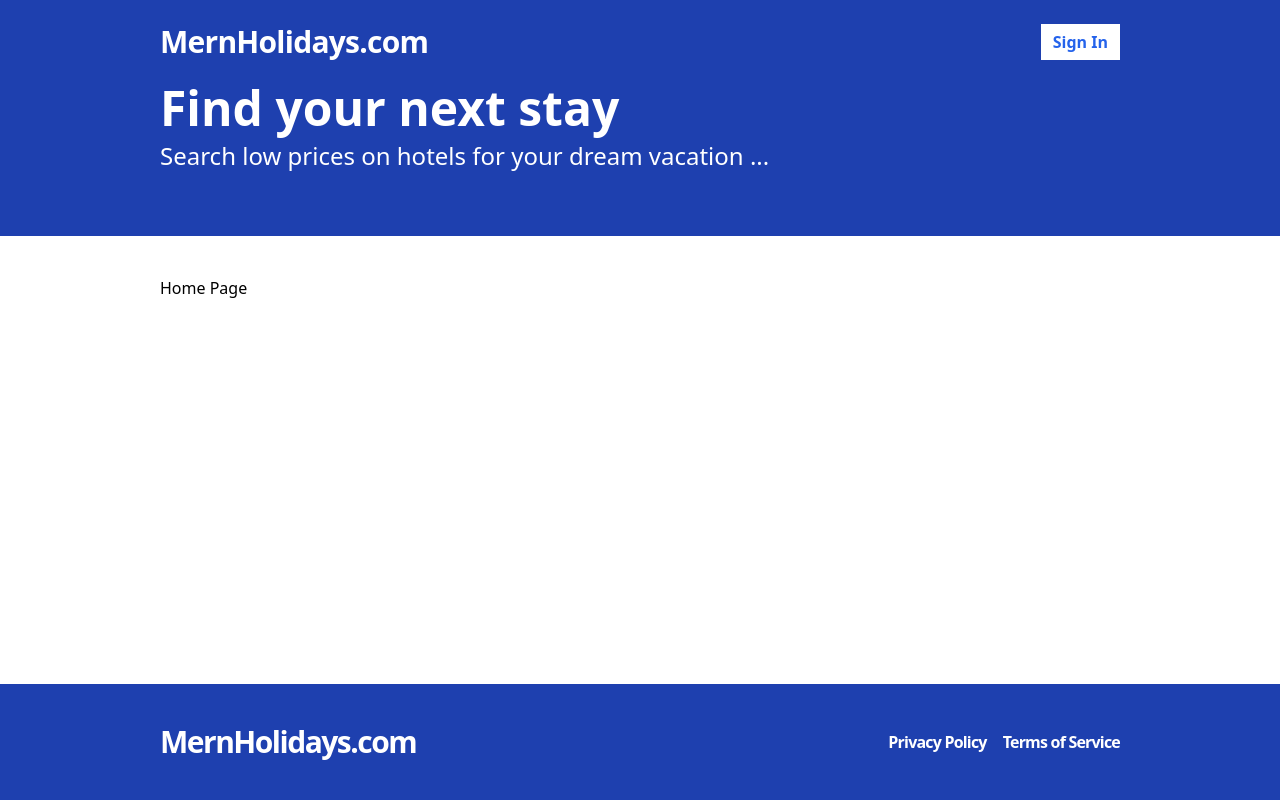
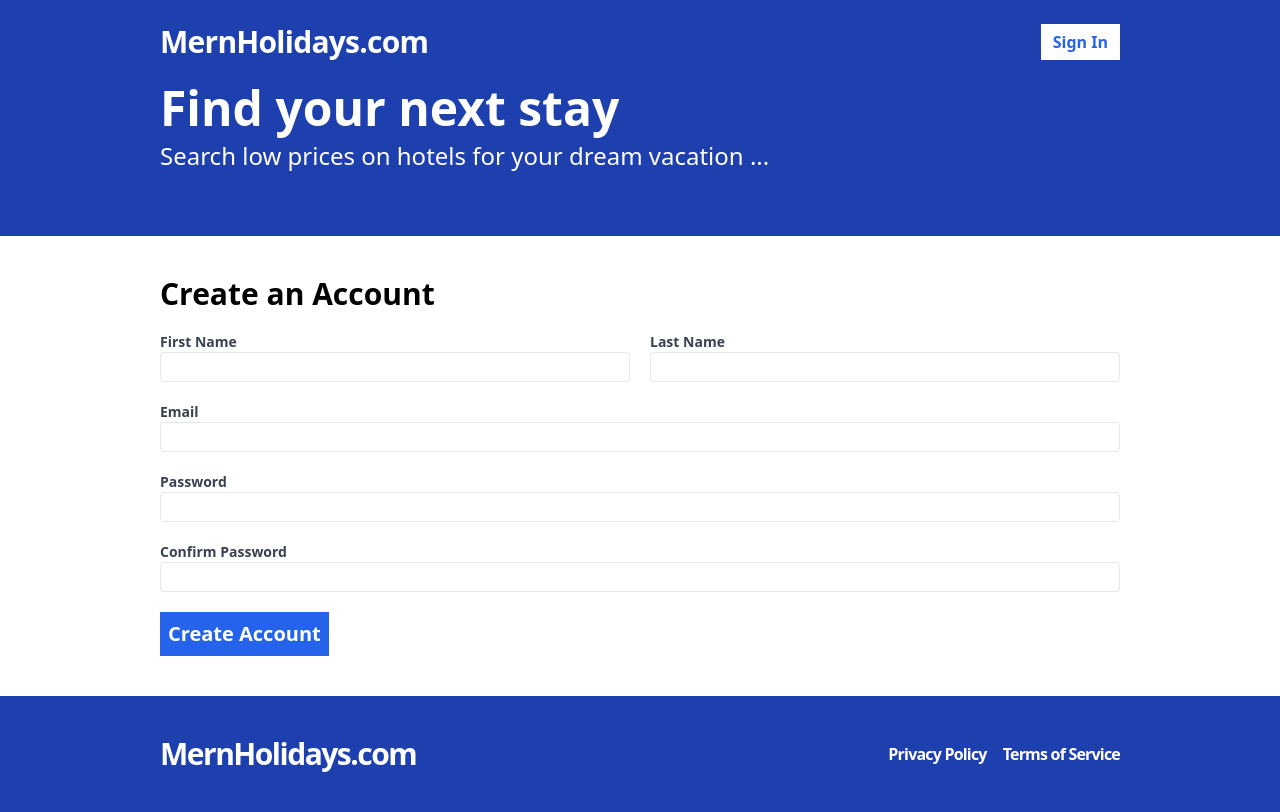
Before and after one commit to pranabkalita/mern-booking, a React (Vite) app in the folder frontend/: page /register in a window 1280 px wide. Before the commit this address led to /. Built offline with nearby package versions, Linux system fonts and the light colour scheme; no server answers.

Commit message:
Implemented Registration Form with Toast Messaage

```diff
--- a/frontend/package.json
+++ b/frontend/package.json
@@ -12,6 +12,8 @@
   "dependencies": {
     "react": "^18.3.1",
     "react-dom": "^18.3.1",
+    "react-hook-form": "^7.53.0",
+    "react-query": "^3.39.3",
     "react-router-dom": "^6.26.1"
   },
   "devDependencies": {
--- a/frontend/src/App.tsx
+++ b/frontend/src/App.tsx
@@ -4,7 +4,9 @@ import {
   Routes,
   Navigate,
 } from "react-router-dom";
+
 import Layout from "./layouts/Layout";
+import Register from "./pages/Register";
 
 const App = () => {
   return (
@@ -18,6 +20,8 @@ const App = () => {
           <p>Search Page</p>
         </Layout>} />
 
+        <Route path="/register" element={ <Layout><Register /></Layout> } />
+
         <Route path="*" element={ <Navigate to="/" /> } />
       </Routes>
     </Router>
--- /dev/null
+++ b/frontend/src/api-client.ts
@@ -0,0 +1,19 @@
+import { RegisterFormData } from "./pages/Register";
+
+const API_BASE_URL = import.meta.env.VITE_API_BASE_URL;
+
+export const register = async (formData: RegisterFormData) => {
+  const response = await fetch(`${API_BASE_URL}/api/users/register`, {
+    method: "POST",
+    headers: {
+      "Content-Type": "application/json",
+    },
+    body: JSON.stringify(formData),
+  });
+
+  const responseBody = await response.json();
+
+  if (!response.ok) {
+    throw new Error(responseBody.message);
+  }
+};
--- /dev/null
+++ b/frontend/src/components/Toast.tsx
@@ -0,0 +1,34 @@
+import { useEffect } from "react";
+
+type ToastProps = {
+  message: string;
+  type: "SUCCESS" | "Error";
+  onClose: () => void;
+};
+
+const Toast = ({ message, type, onClose }: ToastProps) => {
+  useEffect(() => {
+    const timer = setTimeout(() => {
+      onClose();
+    }, 5000);
+
+    return () => {
+      clearTimeout(timer);
+    };
+  }, [onClose]);
+
+  const styles =
+    type == "SUCCESS"
+      ? "fixed top-4 right-4 z-50 p-4 rounded-md bg-green-600 text-white max-w-md"
+      : "fixed top-4 right-4 z-50 p-4 rounded-md bg-red-600 text-white max-w-md";
+
+  return (
+    <div className={styles}>
+      <div className="flex justify-center items-center">
+        <span className="text-lg font-semibold">{message}</span>
+      </div>
+    </div>
+  );
+};
+
+export default Toast;
--- /dev/null
+++ b/frontend/src/contexts/AppContexts.tsx
@@ -0,0 +1,46 @@
+import React, { useContext, useState } from "react";
+import Toast from "../components/Toast";
+
+type ToastMessage = {
+  message: string;
+  type: "SUCCESS" | "ERROR";
+};
+
+type AppContext = {
+  showToast: (toastMessage: ToastMessage) => void;
+};
+
+const AppContext = React.createContext<AppContext | undefined>(undefined);
+
+export const AppContextProvider = ({
+  children,
+}: {
+  children: React.ReactNode;
+}) => {
+  const [toast, setToast] = useState<ToastMessage | undefined>(undefined);
+
+  return (
+    <AppContext.Provider
+      value={{
+        showToast: (toastMessage) => {
+          setToast(toastMessage);
+        },
+      }}
+    >
+      {toast && (
+        <Toast
+          message={toast.message}
+          type={toast.type}
+          onClose={() => setToast(undefined)}
+        />
+      )}
+      {children}
+    </AppContext.Provider>
+  );
+};
+
+export const useAppContext = () => {
+  const context = useContext(AppContext);
+
+  return context as AppContext;
+};
--- a/frontend/src/main.tsx
+++ b/frontend/src/main.tsx
@@ -1,11 +1,25 @@
-import React from 'react';
-import ReactDOM from 'react-dom/client';
-import './index.css';
-import App from './App';
+import React from "react";
+import ReactDOM from "react-dom/client";
+import "./index.css";
+import App from "./App";
+import { QueryClient, QueryClientProvider } from "react-query";
+import { AppContextProvider } from "./contexts/AppContexts";
 
-const root = ReactDOM.createRoot(document.getElementById('root')!);
+const queryClient = new QueryClient({
+  defaultOptions: {
+    queries: {
+      retry: 0,
+    },
+  },
+});
+
+const root = ReactDOM.createRoot(document.getElementById("root")!);
 root.render(
   <React.StrictMode>
-    <App />
+    <QueryClientProvider client={queryClient}>
+      <AppContextProvider>
+        <App />
+      </AppContextProvider>
+    </QueryClientProvider>
   </React.StrictMode>
 );
--- /dev/null
+++ b/frontend/src/pages/Register.tsx
@@ -0,0 +1,139 @@
+import { useForm } from "react-hook-form";
+import { useMutation } from "react-query";
+
+import * as apiClient from "./../api-client";
+import { useAppContext } from "../contexts/AppContexts";
+
+export type RegisterFormData = {
+  firstName: string;
+  lastName: string;
+  email: string;
+  password: string;
+  confirmPassword: string;
+};
+
+const Register = () => {
+  const { showToast } = useAppContext();
+
+  const {
+    register,
+    watch,
+    handleSubmit,
+    formState: { errors },
+  } = useForm<RegisterFormData>();
+
+  const mutation = useMutation(apiClient.register, {
+    onSuccess: () => {
+      showToast({ message: "Registration Success!", type: "SUCCESS" });
+    },
+    onError: (error: Error) => {
+      showToast({ message: error.message, type: "ERROR" });
+    },
+  });
+
+  const onSubmit = handleSubmit((data) => {
+    mutation.mutate(data);
+  });
+
+  return (
+    <form className="flex flex-col gap-5" onSubmit={onSubmit}>
+      <h2 className="text-3xl font-bold">Create an Account</h2>
+
+      <div className="flex flex-col md:flex-row gap-5">
+        <label className="text-gray-700 text-sm font-bold flex-1">
+          First Name
+          <input
+            type="text"
+            className="border rounded w-full py-1 px-2 font-normal"
+            autoComplete="false"
+            {...register("firstName", { required: "This field is required." })}
+          />
+          {errors.firstName && (
+            <span className="text-red-500">{errors.firstName?.message}</span>
+          )}
+        </label>
+
+        <label className="text-gray-700 text-sm font-bold flex-1">
+          Last Name
+          <input
+            type="text"
+            className="border rounded w-full py-1 px-2 font-normal"
+            autoComplete="false"
+            {...register("lastName", { required: "This field is required." })}
+          />
+          {errors.lastName && (
+            <span className="text-red-500">{errors.lastName.message}</span>
+          )}
+        </label>
+      </div>
+
+      <div className="flex flex-col md:flex-row gap-5">
+        <label className="text-gray-700 text-sm font-bold flex-1">
+          Email
+          <input
+            type="email"
+            className="border rounded w-full py-1 px-2 font-normal"
+            autoComplete="false"
+            {...register("email", { required: "This field is required." })}
+          />
+          {errors.email && (
+            <span className="text-red-500">{errors.email.message}</span>
+          )}
+        </label>
+      </div>
+
+      <div className="flex flex-col md:flex-row gap-5">
+        <label className="text-gray-700 text-sm font-bold flex-1">
+          Password
+          <input
+            type="password"
+            className="border rounded w-full py-1 px-2 font-normal"
+            autoComplete="false"
+            {...register("password", {
+              validate: (val) => {
+                if (!val) {
+                  return "This field is required.";
+                } else if (watch("password") != val) {
+                  return "Your password do not match.";
+                }
+              },
+            })}
+          />
+          {errors.password && (
+            <span className="text-red-500">{errors.password.message}</span>
+          )}
+        </label>
+      </div>
+
+      <div className="flex flex-col md:flex-row gap-5">
+        <label className="text-gray-700 text-sm font-bold flex-1">
+          Confirm Password
+          <input
+            type="password"
+            className="border rounded w-full py-1 px-2 font-normal"
+            autoComplete="false"
+            {...register("confirmPassword", {
+              required: "This field is required.",
+            })}
+          />
+          {errors.confirmPassword && (
+            <span className="text-red-500">
+              {errors.confirmPassword.message}
+            </span>
+          )}
+        </label>
+      </div>
+
+      <span>
+        <button
+          type="submit"
+          className="bg-blue-600 font-bold text-white p-2 hover:bg-blue-500 text-xl"
+        >
+          Create Account
+        </button>
+      </span>
+    </form>
+  );
+};
+
+export default Register;
--- a/frontend/tailwind.config.js
+++ b/frontend/tailwind.config.js
@@ -4,7 +4,9 @@ export default {
   theme: {
     extend: {},
     container: {
-      padding: "10rem",
+      padding: {
+        md: "10rem",
+      },
     },
   },
   plugins: [],
```
Also changed, not shown: 2 other files (tests, documents, lock files or other folders).
